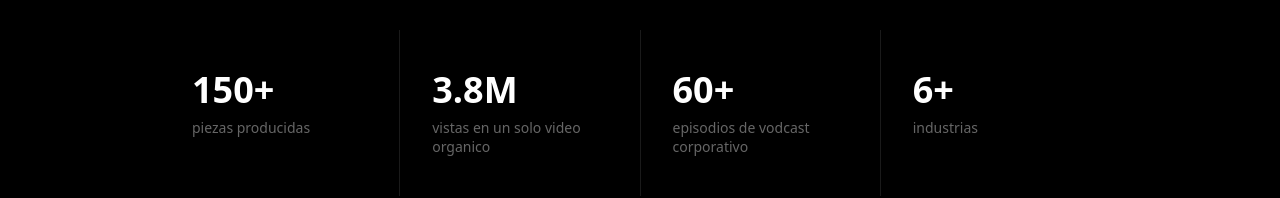
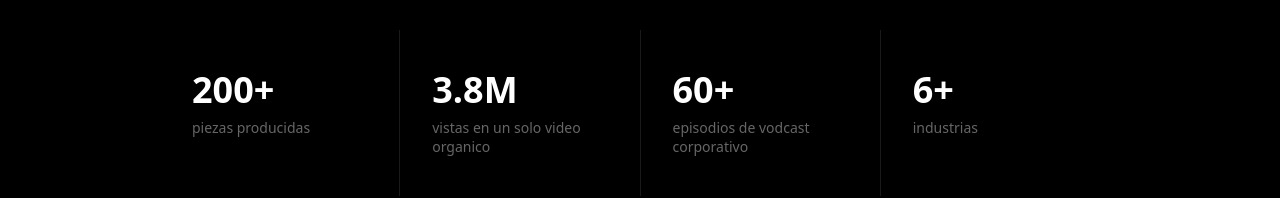
Before and after one commit to TronxGroup/Dekaelo-Media, a Next.js app: page /quienes-somos in a window 1280 px wide. Shown: the part 647-845 px from the top of the page. Built offline with nearby package versions, Linux system fonts and the light colour scheme.

Commit message:
Update page.tsx

```diff
--- a/app/quienes-somos/page.tsx
+++ b/app/quienes-somos/page.tsx
@@ -12,7 +12,7 @@ export const metadata: Metadata = {
 };
 
 const stats = [
-  { n: "150+", label: "piezas producidas" },
+  { n: "200+", label: "piezas producidas" },
   { n: "3.8M", label: "vistas en un solo video organico" },
   { n: "60+", label: "episodios de vodcast corporativo" },
   { n: "6+", label: "industrias" },
```
